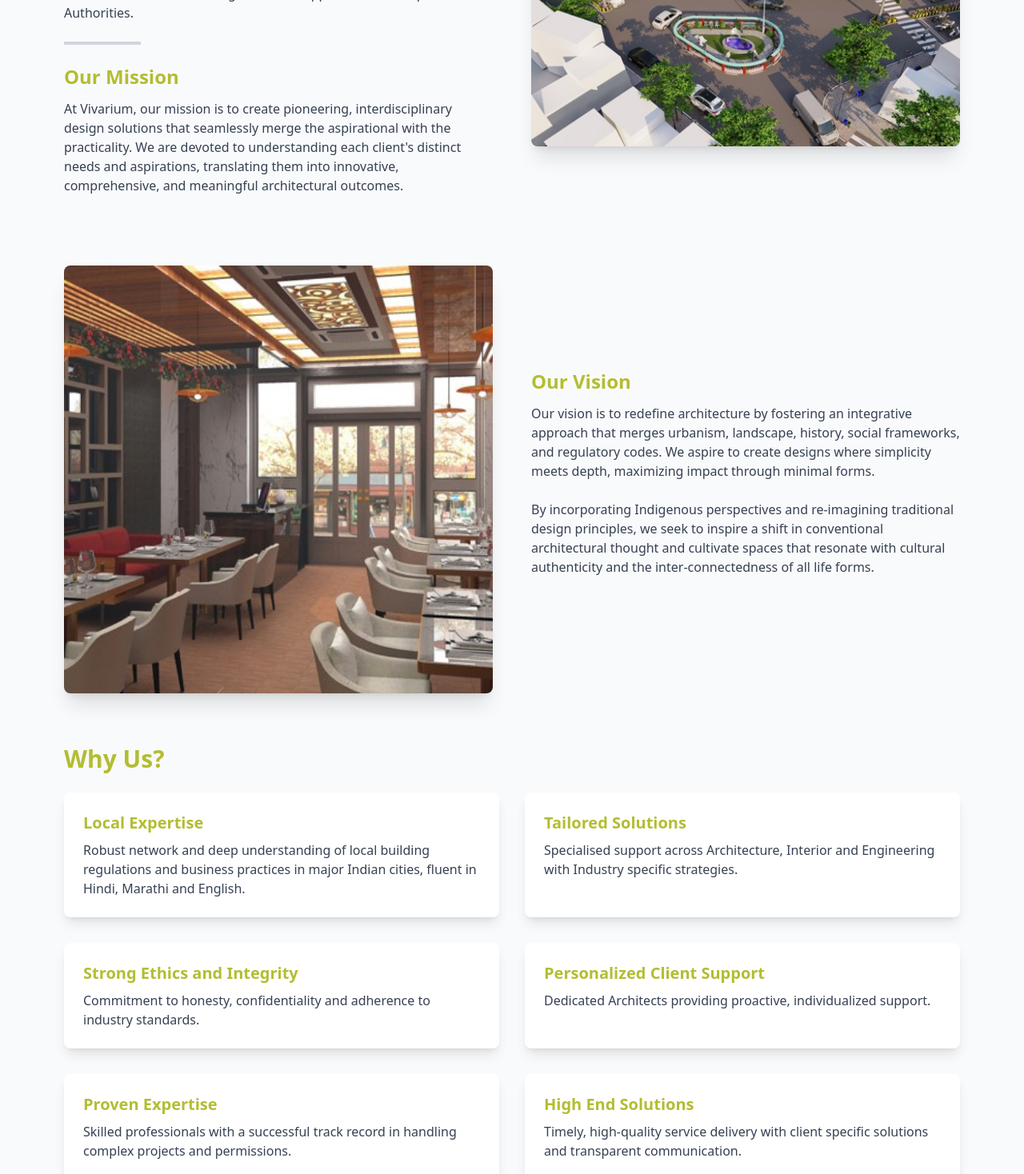
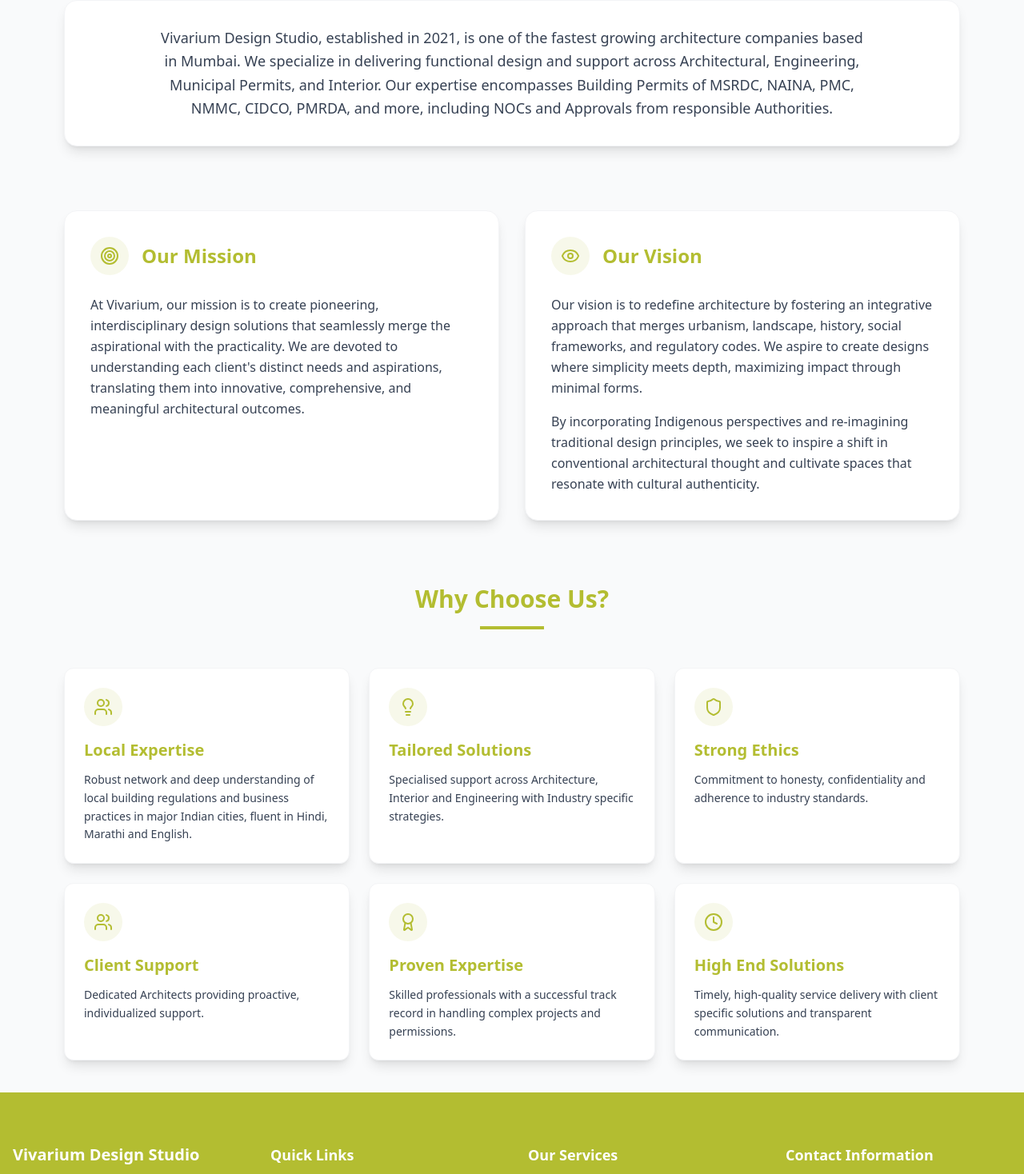
Before and after one commit to 49Harsh/Vivarium-subh, a React (Vite) app in the folder frontend/: page /about in a window 1280 px wide. Shown: the part 340-1808 px from the top of the page at 80% size. Built offline with nearby package versions, Linux system fonts and the light colour scheme.

Commit message:
add icon in about us

```diff
--- a/frontend/src/pages/About.jsx
+++ b/frontend/src/pages/About.jsx
@@ -1,58 +1,111 @@
 import React from 'react';
+import { Building2, Target, Eye, Users, Shield, Award, Clock, Lightbulb } from 'lucide-react';
 
 const About = () => (
   <section className="max-w-6xl mx-auto mt-24 py-10 px-4">
-    <div className="grid md:grid-cols-2 gap-12 items-center mb-16">
-      <div>
+    {/* About Us Section */}
+    <div className="mb-20">
+      <div className="text-center mb-12">
+        <div className="inline-flex items-center justify-center w-16 h-16 bg-[#B3BD31]/10 rounded-full mb-6">
+          <Building2 className="w-8 h-8 text-[#B3BD31]" />
+        </div>
         <h2 className="text-4xl font-bold mb-6" style={{ color: '#B3BD31' }}>About Us</h2>
-        <p className="text-gray-700 mb-4">Vivarium Design Studio, established in 2021, is one of the fastest growing architecture companies based in Mumbai. We specialize in delivering functional design and support across Architectural, Engineering, Municipal Permits, and Interior. Our expertise encompasses Building Permits of MSRDC, NAINA, PMC, NMMC, CIDCO, PMRDA, and more, including NOCs and Approvals from responsible Authorities.</p>
-        <div className="w-24 h-1 bg-gray-300 my-6"></div>
-        <h3 className="text-2xl font-semibold mb-3" style={{ color: '#B3BD31' }}>Our Mission</h3>
-        <p className="text-gray-700 mb-6">At Vivarium, our mission is to create pioneering, interdisciplinary design solutions that seamlessly merge the aspirational with the practicality. We are devoted to understanding each client's distinct needs and aspirations, translating them into innovative, comprehensive, and meaningful architectural outcomes.</p>
+        <div className="w-20 h-1 bg-[#B3BD31] mx-auto mb-8"></div>
       </div>
-      <div className="rounded-lg overflow-hidden shadow-xl">
-        <img src="/PROJECTS- URBAN PROJECTS/Picture19.jpg" alt="Urban Project" className="w-full h-auto object-cover" />
+
+      <div className="bg-white rounded-2xl shadow-lg p-8 border border-gray-100">
+        <p className="text-gray-700 text-lg leading-relaxed text-center max-w-4xl mx-auto">
+          Vivarium Design Studio, established in 2021, is one of the fastest growing architecture companies based in Mumbai. We specialize in delivering functional design and support across Architectural, Engineering, Municipal Permits, and Interior. Our expertise encompasses Building Permits of MSRDC, NAINA, PMC, NMMC, CIDCO, PMRDA, and more, including NOCs and Approvals from responsible Authorities.
+        </p>
       </div>
     </div>
 
-    <div className="grid md:grid-cols-2 gap-12 items-center mb-16">
-      <div className="order-2 md:order-1 rounded-lg overflow-hidden shadow-xl">
-        <img src="/INTERIOR PROJECTS (COMMERCIAL)/Picture17.jpg" alt="Commercial Interior" className="w-full h-auto object-cover" />
+    {/* Mission & Vision Section */}
+    <div className="grid md:grid-cols-2 gap-8 mb-20">
+      {/* Mission */}
+      <div className="bg-white rounded-2xl shadow-lg p-8 border border-gray-100 hover:shadow-xl transition-shadow duration-300">
+        <div className="flex items-center mb-6">
+          <div className="w-12 h-12 bg-[#B3BD31]/10 rounded-full flex items-center justify-center mr-4">
+            <Target className="w-6 h-6 text-[#B3BD31]" />
+          </div>
+          <h3 className="text-2xl font-bold" style={{ color: '#B3BD31' }}>Our Mission</h3>
+        </div>
+        <p className="text-gray-700 leading-relaxed">
+          At Vivarium, our mission is to create pioneering, interdisciplinary design solutions that seamlessly merge the aspirational with the practicality. We are devoted to understanding each client's distinct needs and aspirations, translating them into innovative, comprehensive, and meaningful architectural outcomes.
+        </p>
       </div>
-      <div className="order-1 md:order-2">
-        <h3 className="text-2xl font-semibold mb-3" style={{ color: '#B3BD31' }}>Our Vision</h3>
-        <p className="text-gray-700 mb-6">Our vision is to redefine architecture by fostering an integrative approach that merges urbanism, landscape, history, social frameworks, and regulatory codes. We aspire to create designs where simplicity meets depth, maximizing impact through minimal forms.</p>
-        <p className="text-gray-700 mb-4">By incorporating Indigenous perspectives and re-imagining traditional design principles, we seek to inspire a shift in conventional architectural thought and cultivate spaces that resonate with cultural authenticity and the inter-connectedness of all life forms.</p>
+
+      {/* Vision */}
+      <div className="bg-white rounded-2xl shadow-lg p-8 border border-gray-100 hover:shadow-xl transition-shadow duration-300">
+        <div className="flex items-center mb-6">
+          <div className="w-12 h-12 bg-[#B3BD31]/10 rounded-full flex items-center justify-center mr-4">
+            <Eye className="w-6 h-6 text-[#B3BD31]" />
+          </div>
+          <h3 className="text-2xl font-bold" style={{ color: '#B3BD31' }}>Our Vision</h3>
+        </div>
+        <p className="text-gray-700 leading-relaxed mb-4">
+          Our vision is to redefine architecture by fostering an integrative approach that merges urbanism, landscape, history, social frameworks, and regulatory codes. We aspire to create designs where simplicity meets depth, maximizing impact through minimal forms.
+        </p>
+        <p className="text-gray-700 leading-relaxed">
+          By incorporating Indigenous perspectives and re-imagining traditional design principles, we seek to inspire a shift in conventional architectural thought and cultivate spaces that resonate with cultural authenticity.
+        </p>
       </div>
     </div>
 
     {/* Why Us Section */}
-    <div className="mt-16">
-      <h2 className="text-3xl font-bold mb-6" style={{ color: '#B3BD31' }}>Why Us?</h2>
-      <div className="grid md:grid-cols-2 gap-8">
-        <div className="bg-white shadow-lg rounded-lg p-6 hover:shadow-xl transition-shadow duration-300">
-          <h3 className="text-xl font-semibold mb-2" style={{ color: '#B3BD31' }}>Local Expertise</h3>
-          <p className="text-gray-700">Robust network and deep understanding of local building regulations and business practices in major Indian cities, fluent in Hindi, Marathi and English.</p>
+    <div>
+      <div className="text-center mb-12">
+        <h2 className="text-3xl font-bold mb-4" style={{ color: '#B3BD31' }}>Why Choose Us?</h2>
+        <div className="w-20 h-1 bg-[#B3BD31] mx-auto"></div>
+      </div>
+
+      <div className="grid md:grid-cols-2 lg:grid-cols-3 gap-6">
+        <div className="bg-white shadow-lg rounded-xl p-6 hover:shadow-xl transition-all duration-300 border border-gray-100 group">
+          <div className="w-12 h-12 bg-[#B3BD31]/10 rounded-full flex items-center justify-center mb-4 group-hover:bg-[#B3BD31]/20 transition-colors">
+            <Users className="w-6 h-6 text-[#B3BD31]" />
+          </div>
+          <h3 className="text-xl font-semibold mb-3" style={{ color: '#B3BD31' }}>Local Expertise</h3>
+          <p className="text-gray-700 text-sm leading-relaxed">Robust network and deep understanding of local building regulations and business practices in major Indian cities, fluent in Hindi, Marathi and English.</p>
         </div>
-        <div className="bg-white shadow-lg rounded-lg p-6 hover:shadow-xl transition-shadow duration-300">
-          <h3 className="text-xl font-semibold mb-2" style={{ color: '#B3BD31' }}>Tailored Solutions</h3>
-          <p className="text-gray-700">Specialised support across Architecture, Interior and Engineering with Industry specific strategies.</p>
+
+        <div className="bg-white shadow-lg rounded-xl p-6 hover:shadow-xl transition-all duration-300 border border-gray-100 group">
+          <div className="w-12 h-12 bg-[#B3BD31]/10 rounded-full flex items-center justify-center mb-4 group-hover:bg-[#B3BD31]/20 transition-colors">
+            <Lightbulb className="w-6 h-6 text-[#B3BD31]" />
+          </div>
+          <h3 className="text-xl font-semibold mb-3" style={{ color: '#B3BD31' }}>Tailored Solutions</h3>
+          <p className="text-gray-700 text-sm leading-relaxed">Specialised support across Architecture, Interior and Engineering with Industry specific strategies.</p>
         </div>
-        <div className="bg-white shadow-lg rounded-lg p-6 hover:shadow-xl transition-shadow duration-300">
-          <h3 className="text-xl font-semibold mb-2" style={{ color: '#B3BD31' }}>Strong Ethics and Integrity</h3>
-          <p className="text-gray-700">Commitment to honesty, confidentiality and adherence to industry standards.</p>
+
+        <div className="bg-white shadow-lg rounded-xl p-6 hover:shadow-xl transition-all duration-300 border border-gray-100 group">
+          <div className="w-12 h-12 bg-[#B3BD31]/10 rounded-full flex items-center justify-center mb-4 group-hover:bg-[#B3BD31]/20 transition-colors">
+            <Shield className="w-6 h-6 text-[#B3BD31]" />
+          </div>
+          <h3 className="text-xl font-semibold mb-3" style={{ color: '#B3BD31' }}>Strong Ethics</h3>
+          <p className="text-gray-700 text-sm leading-relaxed">Commitment to honesty, confidentiality and adherence to industry standards.</p>
         </div>
-        <div className="bg-white shadow-lg rounded-lg p-6 hover:shadow-xl transition-shadow duration-300">
-          <h3 className="text-xl font-semibold mb-2" style={{ color: '#B3BD31' }}>Personalized Client Support</h3>
-          <p className="text-gray-700">Dedicated Architects providing proactive, individualized support.</p>
+
+        <div className="bg-white shadow-lg rounded-xl p-6 hover:shadow-xl transition-all duration-300 border border-gray-100 group">
+          <div className="w-12 h-12 bg-[#B3BD31]/10 rounded-full flex items-center justify-center mb-4 group-hover:bg-[#B3BD31]/20 transition-colors">
+            <Users className="w-6 h-6 text-[#B3BD31]" />
+          </div>
+          <h3 className="text-xl font-semibold mb-3" style={{ color: '#B3BD31' }}>Client Support</h3>
+          <p className="text-gray-700 text-sm leading-relaxed">Dedicated Architects providing proactive, individualized support.</p>
         </div>
-        <div className="bg-white shadow-lg rounded-lg p-6 hover:shadow-xl transition-shadow duration-300">
-          <h3 className="text-xl font-semibold mb-2" style={{ color: '#B3BD31' }}>Proven Expertise</h3>
-          <p className="text-gray-700">Skilled professionals with a successful track record in handling complex projects and permissions.</p>
+
+        <div className="bg-white shadow-lg rounded-xl p-6 hover:shadow-xl transition-all duration-300 border border-gray-100 group">
+          <div className="w-12 h-12 bg-[#B3BD31]/10 rounded-full flex items-center justify-center mb-4 group-hover:bg-[#B3BD31]/20 transition-colors">
+            <Award className="w-6 h-6 text-[#B3BD31]" />
+          </div>
+          <h3 className="text-xl font-semibold mb-3" style={{ color: '#B3BD31' }}>Proven Expertise</h3>
+          <p className="text-gray-700 text-sm leading-relaxed">Skilled professionals with a successful track record in handling complex projects and permissions.</p>
         </div>
-        <div className="bg-white shadow-lg rounded-lg p-6 hover:shadow-xl transition-shadow duration-300">
-          <h3 className="text-xl font-semibold mb-2" style={{ color: '#B3BD31' }}>High End Solutions</h3>
-          <p className="text-gray-700">Timely, high-quality service delivery with client specific solutions and transparent communication.</p>
+
+        <div className="bg-white shadow-lg rounded-xl p-6 hover:shadow-xl transition-all duration-300 border border-gray-100 group">
+          <div className="w-12 h-12 bg-[#B3BD31]/10 rounded-full flex items-center justify-center mb-4 group-hover:bg-[#B3BD31]/20 transition-colors">
+            <Clock className="w-6 h-6 text-[#B3BD31]" />
+          </div>
+          <h3 className="text-xl font-semibold mb-3" style={{ color: '#B3BD31' }}>High End Solutions</h3>
+          <p className="text-gray-700 text-sm leading-relaxed">Timely, high-quality service delivery with client specific solutions and transparent communication.</p>
         </div>
       </div>
     </div>
```
